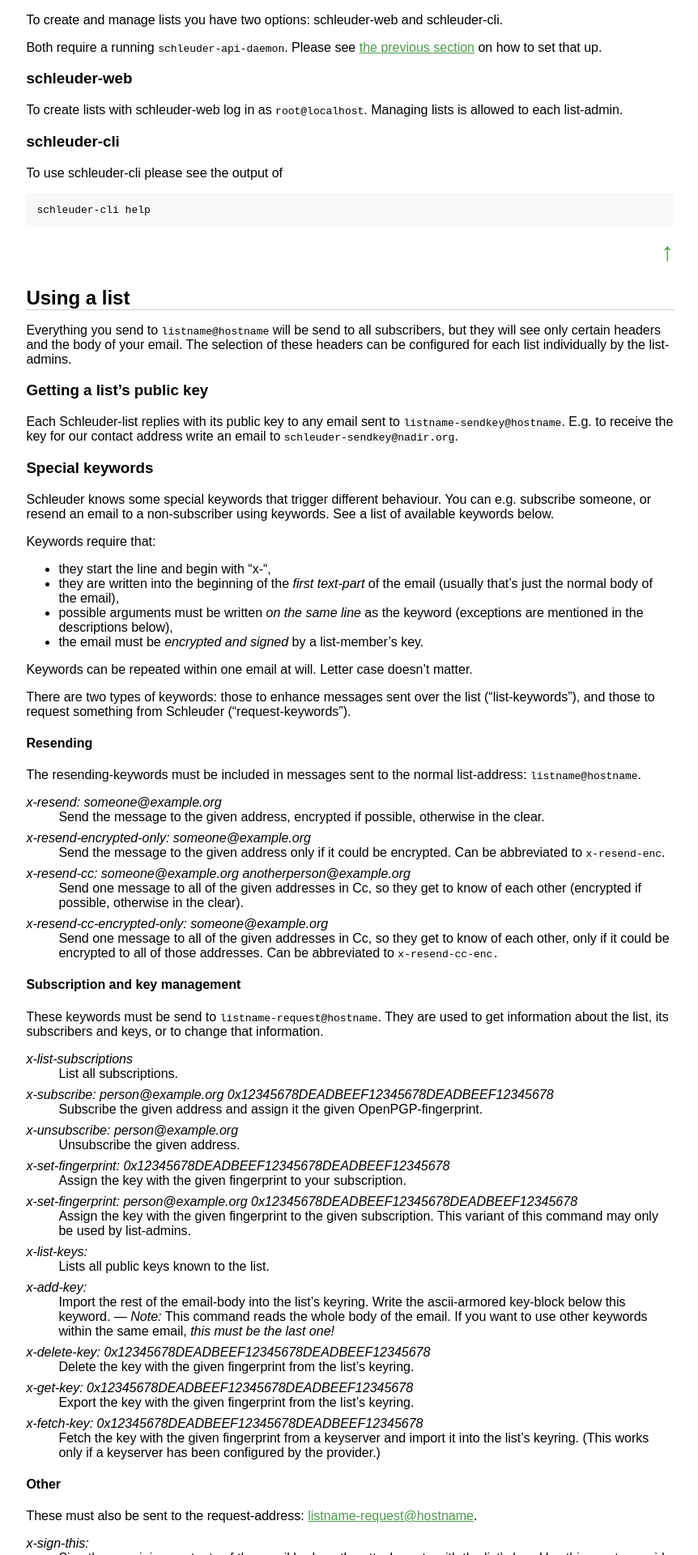
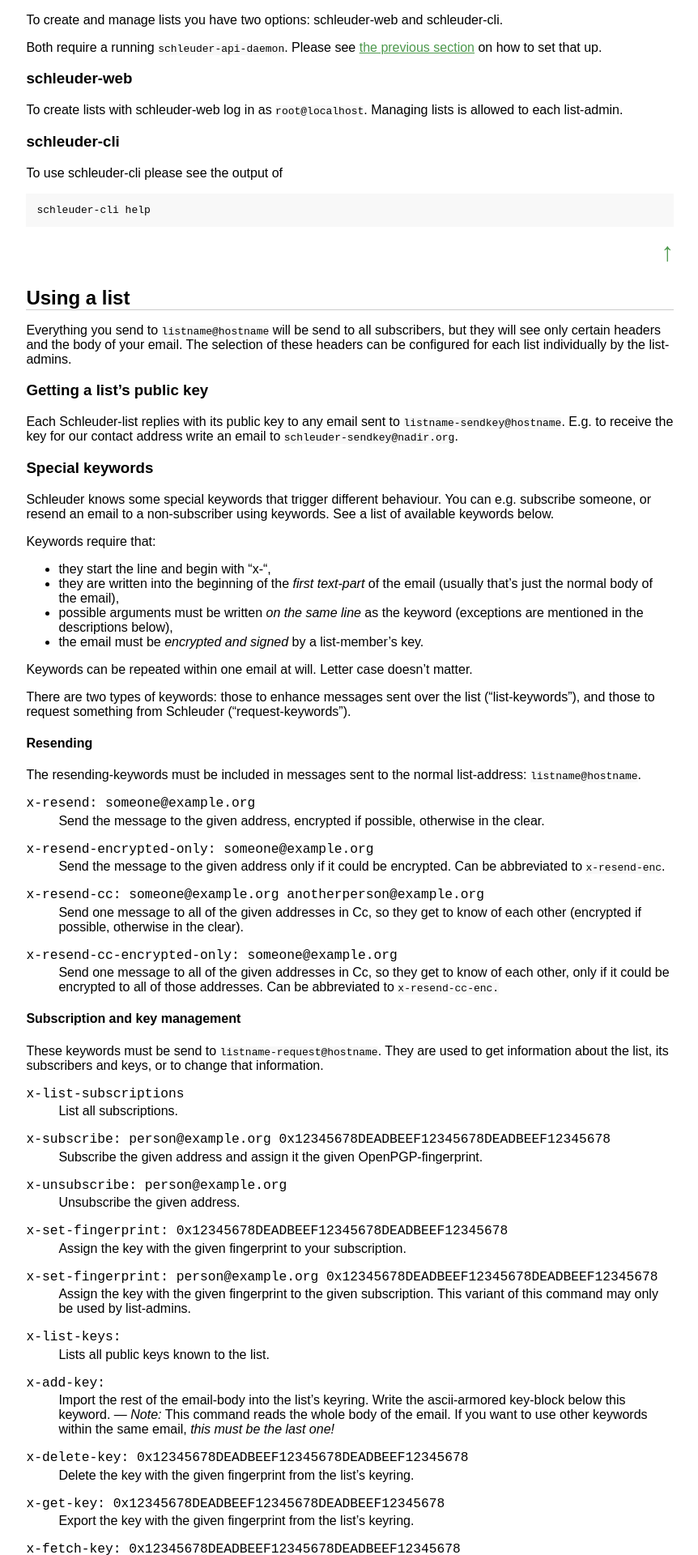
Before and after one commit to schleuder/schleuder-website, a Jekyll site: the page built from docs/index.md, in a window 1280 px wide. Shown: the part 4480-6400 px from the top of the page at 81% size, without its empty margins (6-868 px from the left). Built offline with Jekyll 4.4.1, drawn with Linux system fonts in a browser that asks for light colours.

Commit message:
Show dt-elements in monospaced font.

```diff
--- a/_layouts/default.html
+++ b/_layouts/default.html
@@ -73,8 +73,9 @@
         padding: 1em;
       }
       dt {
-        font-style: italic;
-        margin: 0.5em 0 0 0;
+        font-family: monospace;
+        font-size: 125%;
+        margin: 1em 0 0.2em 0;
       }
       .note {
         padding: 0.2em 1.5em;
```
